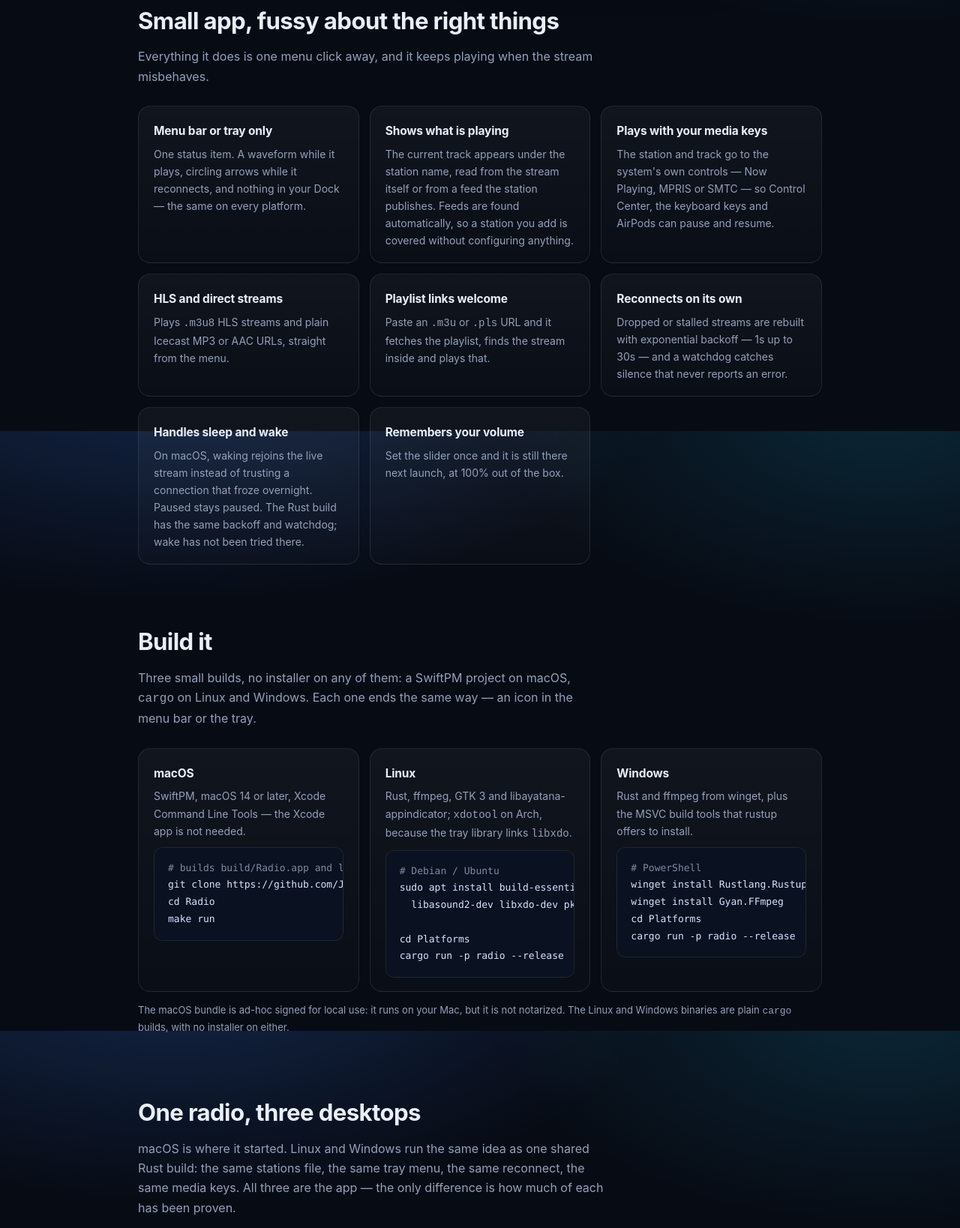
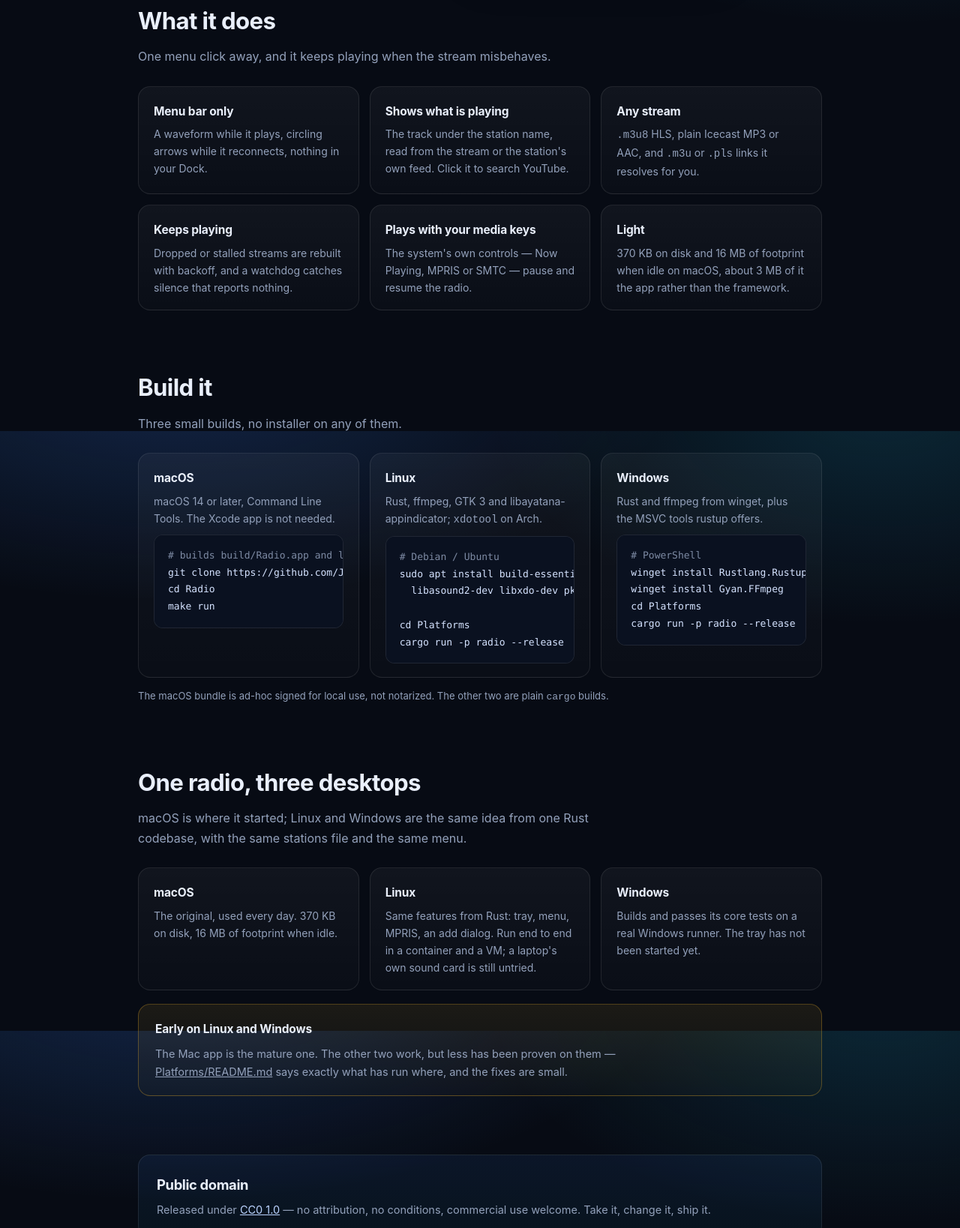
Before and after one commit to Jostein/Radio, a plain HTML site: page docs/index.html in a window 1280 px wide. Shown: the part 1025-2663 px from the top of the page at 75% size. Drawn offline with Linux system fonts and the light colour scheme.

Commit message:
Put the pitch first in the README and cut the page to the short version
README: what the app is, what it does and how to run it come first; the
reconnect rules, title discovery, performance numbers, file locations and limits
move to a Details section at the end. The site drops to six feature cards, three
platform cards and one short honesty note instead of the full evidence trail.

```diff
--- a/docs/index.html
+++ b/docs/index.html
@@ -253,51 +253,43 @@
     </div>
 
     <section id="features">
-      <h2>Small app, fussy about the right things</h2>
-      <p class="section-lede">Everything it does is one menu click away, and it keeps playing when the stream misbehaves.</p>
+      <h2>What it does</h2>
+      <p class="section-lede">One menu click away, and it keeps playing when the stream misbehaves.</p>
       <div class="grid">
         <div class="card">
-          <h3>Menu bar or tray only</h3>
-          <p>One status item. A waveform while it plays, circling arrows while it reconnects, and nothing in your Dock — the same on every platform.</p>
+          <h3>Menu bar only</h3>
+          <p>A waveform while it plays, circling arrows while it reconnects, nothing in your Dock.</p>
         </div>
         <div class="card">
           <h3>Shows what is playing</h3>
-          <p>The current track appears under the station name, read from the stream itself or from a feed the station publishes. Feeds are found automatically, so a station you add is covered without configuring anything.</p>
+          <p>The track under the station name, read from the stream or the station's own feed. Click it to search YouTube.</p>
+        </div>
+        <div class="card">
+          <h3>Any stream</h3>
+          <p><code>.m3u8</code> HLS, plain Icecast MP3 or AAC, and <code>.m3u</code> or <code>.pls</code> links it resolves for you.</p>
+        </div>
+        <div class="card">
+          <h3>Keeps playing</h3>
+          <p>Dropped or stalled streams are rebuilt with backoff, and a watchdog catches silence that reports nothing.</p>
         </div>
         <div class="card">
           <h3>Plays with your media keys</h3>
-          <p>The station and track go to the system's own controls — Now Playing, MPRIS or SMTC — so Control Center, the keyboard keys and AirPods can pause and resume.</p>
+          <p>The system's own controls — Now Playing, MPRIS or SMTC — pause and resume the radio.</p>
         </div>
         <div class="card">
-          <h3>HLS and direct streams</h3>
-          <p>Plays <code>.m3u8</code> HLS streams and plain Icecast MP3 or AAC URLs, straight from the menu.</p>
-        </div>
-        <div class="card">
-          <h3>Playlist links welcome</h3>
-          <p>Paste an <code>.m3u</code> or <code>.pls</code> URL and it fetches the playlist, finds the stream inside and plays that.</p>
-        </div>
-        <div class="card">
-          <h3>Reconnects on its own</h3>
-          <p>Dropped or stalled streams are rebuilt with exponential backoff — 1s up to 30s — and a watchdog catches silence that never reports an error.</p>
-        </div>
-        <div class="card">
-          <h3>Handles sleep and wake</h3>
-          <p>On macOS, waking rejoins the live stream instead of trusting a connection that froze overnight. Paused stays paused. The Rust build has the same backoff and watchdog; wake has not been tried there.</p>
-        </div>
-        <div class="card">
-          <h3>Remembers your volume</h3>
-          <p>Set the slider once and it is still there next launch, at 100% out of the box.</p>
+          <h3>Light</h3>
+          <p>370 KB on disk and 16 MB of footprint when idle on macOS, about 3 MB of it the app rather than the framework.</p>
         </div>
       </div>
     </section>
 
     <section id="install">
       <h2>Build it</h2>
-      <p class="section-lede">Three small builds, no installer on any of them: a SwiftPM project on macOS, <code>cargo</code> on Linux and Windows. Each one ends the same way — an icon in the menu bar or the tray.</p>
+      <p class="section-lede">Three small builds, no installer on any of them.</p>
       <div class="grid">
         <div class="card">
           <h3>macOS</h3>
-          <p>SwiftPM, macOS 14 or later, Xcode Command Line Tools — the Xcode app is not needed.</p>
+          <p>macOS 14 or later, Command Line Tools. The Xcode app is not needed.</p>
           <pre><span class="c"># builds build/Radio.app and launches it</span>
 git clone https://github.com/Jostein/Radio.git
 cd Radio
@@ -305,7 +297,7 @@ make run</pre>
         </div>
         <div class="card">
           <h3>Linux</h3>
-          <p>Rust, ffmpeg, GTK 3 and libayatana-appindicator; <code>xdotool</code> on Arch, because the tray library links <code>libxdo</code>.</p>
+          <p>Rust, ffmpeg, GTK 3 and libayatana-appindicator; <code>xdotool</code> on Arch.</p>
           <pre><span class="c"># Debian / Ubuntu</span>
 sudo apt install build-essential libgtk-3-dev libayatana-appindicator3-dev \
   libasound2-dev libxdo-dev pkg-config ffmpeg
@@ -315,7 +307,7 @@ cargo run -p radio --release</pre>
         </div>
         <div class="card">
           <h3>Windows</h3>
-          <p>Rust and ffmpeg from winget, plus the MSVC build tools that rustup offers to install.</p>
+          <p>Rust and ffmpeg from winget, plus the MSVC tools rustup offers.</p>
           <pre><span class="c"># PowerShell</span>
 winget install Rustlang.Rustup
 winget install Gyan.FFmpeg
@@ -324,57 +316,37 @@ cargo run -p radio --release</pre>
         </div>
       </div>
       <p class="fineprint">
-        The macOS bundle is ad-hoc signed for local use: it runs on your Mac, but it is not notarized.
-        The Linux and Windows binaries are plain <code>cargo</code> builds, with no installer on either.
+        The macOS bundle is ad-hoc signed for local use, not notarized. The other two are plain
+        <code>cargo</code> builds.
       </p>
     </section>
 
     <section id="platforms">
       <h2>One radio, three desktops</h2>
       <p class="section-lede">
-        macOS is where it started. Linux and Windows run the same idea as one shared Rust build: the same
-        stations file, the same tray menu, the same reconnect, the same media keys. All three are the app —
-        the only difference is how much of each has been proven.
+        macOS is where it started; Linux and Windows are the same idea from one Rust codebase, with the same
+        stations file and the same menu.
       </p>
       <div class="grid">
         <div class="card">
           <h3>macOS</h3>
-          <p><strong>The original.</strong> Menu bar item, Now Playing and media keys, sleep and wake, playlists, volume. A 370 KB binary, 16 MB of footprint when idle. Built from this source and used every day.</p>
+          <p>The original, used every day. 370 KB on disk, 16 MB of footprint when idle.</p>
         </div>
         <div class="card">
           <h3>Linux</h3>
-          <p><strong>Rust build.</strong> Tray icon and menu, playback with live titles, pause, volume, quit and MPRIS all seen on sway with waybar. In a VM with PipeWire it plays audibly — three seconds from the sink monitor at −14.4 dB — from about 35 MB resident, under 1% of a core, and 0% when paused.</p>
+          <p>Same features from Rust: tray, menu, MPRIS, an add dialog. Run end to end in a container and a VM; a laptop's own sound card is still untried.</p>
         </div>
         <div class="card">
           <h3>Windows</h3>
-          <p><strong>Same Rust source.</strong> Compiles, links and passes the core tests on a real Windows runner, and the hidden window SMTC binds to is created. The tray and media flyout have never been started.</p>
-        </div>
-        <div class="card">
-          <h3>Same everywhere</h3>
-          <p>The stations file and its starter station, an add dialog that suggests the station's own name, ICY and feed titles, reconnect with backoff, volume that persists, one stream at a time.</p>
-        </div>
-        <div class="card">
-          <h3>Deliberately different</h3>
-          <p>The add dialog is GTK on Linux and a small Win32 window on Windows rather than an AppKit alert; volume steps instead of a slider, because tray menus have nowhere for one; and the track line is a 60-character budget rather than a measured width.</p>
-        </div>
-        <div class="card">
-          <h3>Media keys, all three</h3>
-          <p>Now Playing, MPRIS and SMTC — the desktop's own media widget shows the station and track, and its buttons pause and resume the radio.</p>
+          <p>Builds and passes its core tests on a real Windows runner. The tray has not been started yet.</p>
         </div>
       </div>
       <div class="notice">
-        <h3>Where the evidence stops</h3>
+        <h3>Early on Linux and Windows</h3>
         <p>
-          All three platforms are the app; what differs is how much of each has actually been run. macOS is
-          in daily use. Linux has been driven end to end in a container and a VM, on a virtual sound card.
-          Windows has been built and tested but never started. If the tray is missing on your desktop, the
-          menu opens in the wrong place, or the media flyout stays empty, that is the known limit of the
-          evidence — the kind of thing that gets fixed in one sitting, not a mystery.
-        </p>
-        <p>
-          It is also fixable without waiting for anyone: the port is a small, plain Rust codebase whose
-          README lists the parts that were never exercised. Open the repository with an AI coding agent,
-          run it, paste what you see, and ask it to fix that one thing.
+          The Mac app is the mature one. The other two work, but less has been proven on them —
+          <a href="https://github.com/Jostein/Radio/blob/main/Platforms/README.md">Platforms/README.md</a>
+          says exactly what has run where, and the fixes are small.
         </p>
       </div>
     </section>
@@ -390,7 +362,7 @@ cargo run -p radio --release</pre>
 
   <footer>
     <div class="foot">
-      <span>Built for macOS 14 and later. Linux and Windows port in progress.</span>
+      <span>Built for macOS 14 and later, with Linux and Windows builds.</span>
       <span>
         <a href="https://github.com/Jostein/Radio">Source on GitHub</a> ·
         <a href="https://github.com/Jostein/Radio/blob/main/LICENSE">CC0-1.0</a>
```
Also changed, not shown: 1 other file.
